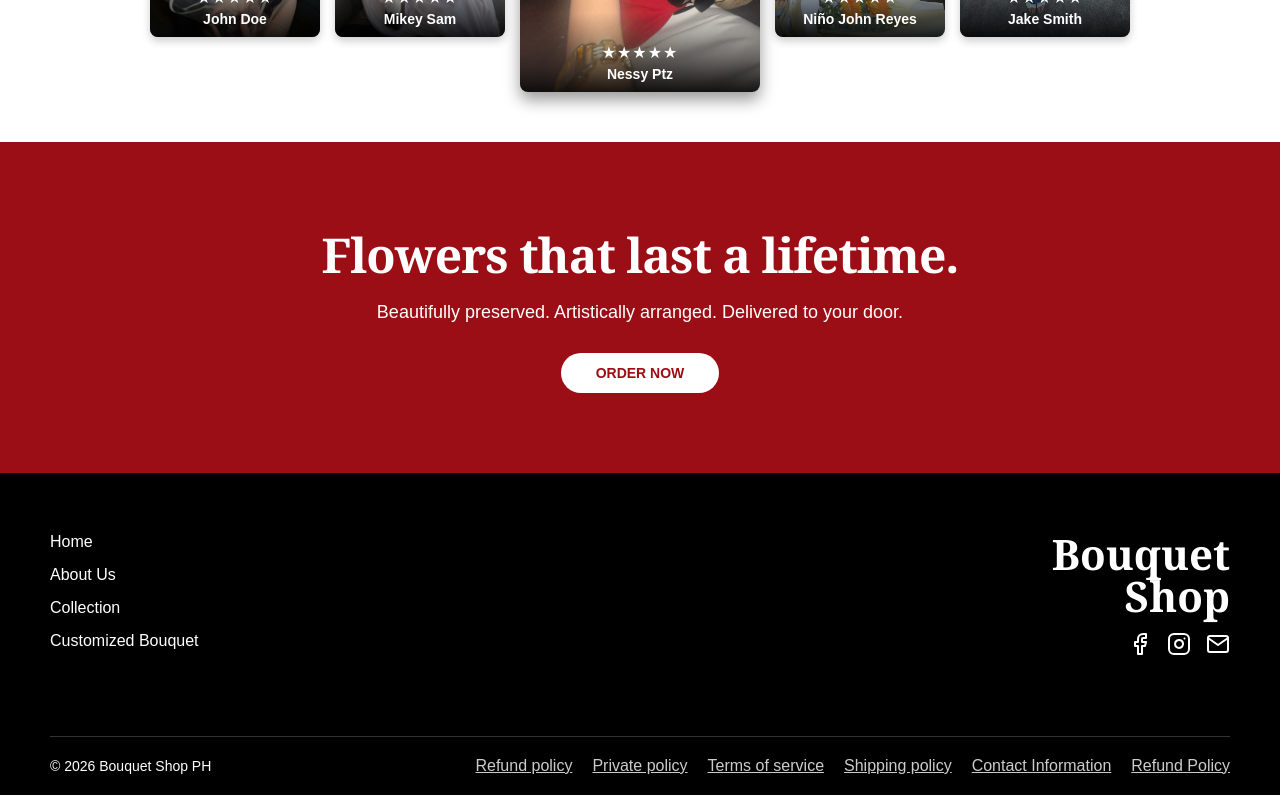
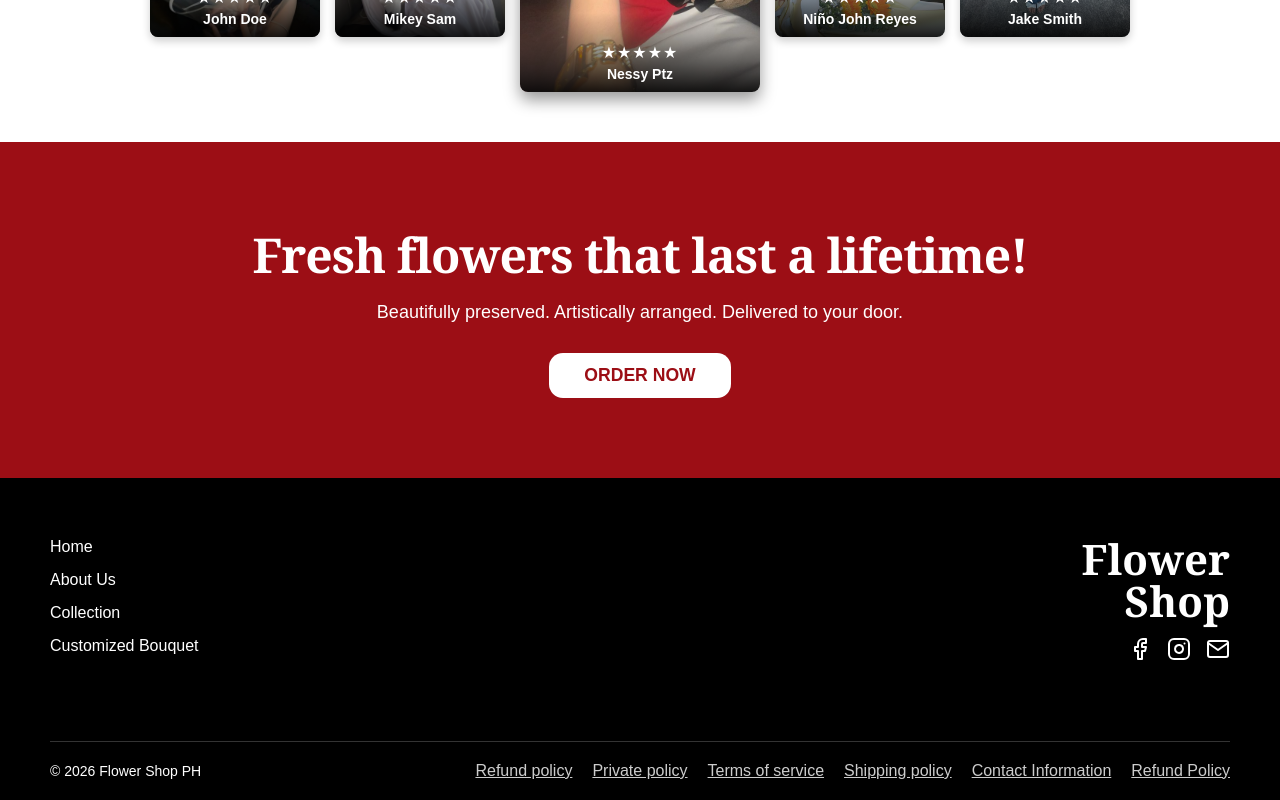
Before and after one commit to jork1216/flowershop, a React (Vite) app: page / in a window 1280 px wide. Shown: the part 1905-2705 px from the top of the page. Built offline with nearby package versions, Linux system fonts and the light colour scheme.

Commit message:
polsihed footer styles

```diff
--- a/src/components/Footer/Footer.css
+++ b/src/components/Footer/Footer.css
@@ -28,9 +28,9 @@
   color: #9c0e15;
   text-decoration: none;
   padding: 12px 35px;
-  border-radius: 30px;
+  border-radius: 14px;
   font-weight: bold;
-  font-size: 14px;
+  font-size: 1.1rem;
   display: inline-block;
 }
 
--- a/src/components/Footer/Footer.jsx
+++ b/src/components/Footer/Footer.jsx
@@ -8,7 +8,7 @@ function Footer() {
 
       {/* 1. Top Red Banner Section */}
       <div className="footer-top-banner">
-        <h2>Flowers that last a lifetime.</h2>
+        <h2>Fresh flowers that last a lifetime!</h2>
         <p>Beautifully preserved. Artistically arranged. Delivered to your door.</p>
         <Link to="/shop" className="order-btn">ORDER NOW</Link>
       </div>
@@ -30,7 +30,7 @@ function Footer() {
           {/* Right Column: Logo and Socials */}
           <div className="footer-brand">
             <div className="brand-logo">
-              Bouquet<br />Shop
+              Flower<br />Shop
             </div>
             <div className="social-icons">
               {/* Facebook Icon */}
@@ -45,7 +45,7 @@ function Footer() {
 
         {/* Bottom Legal Links Row */}
         <div className="footer-legal">
-          <p className="copyright">© 2026 Bouquet Shop PH</p>
+          <p className="copyright">© 2026 Flower Shop PH</p>
           <div className="legal-links">
             <Link to="/refund">Refund policy</Link>
             <Link to="/privacy">Private policy</Link>
```
